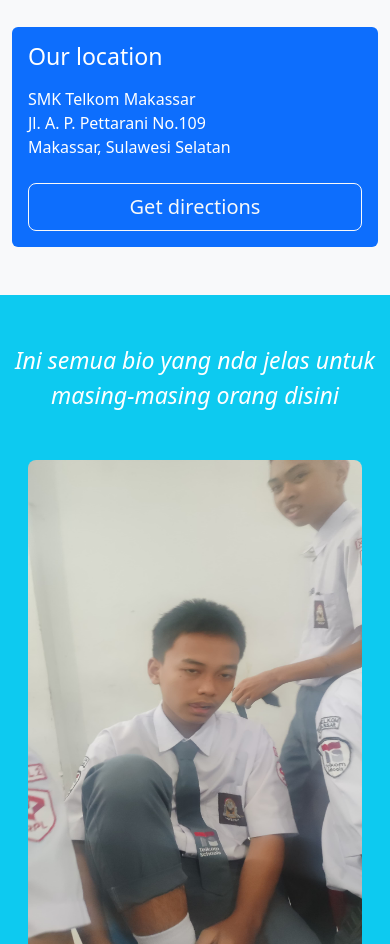
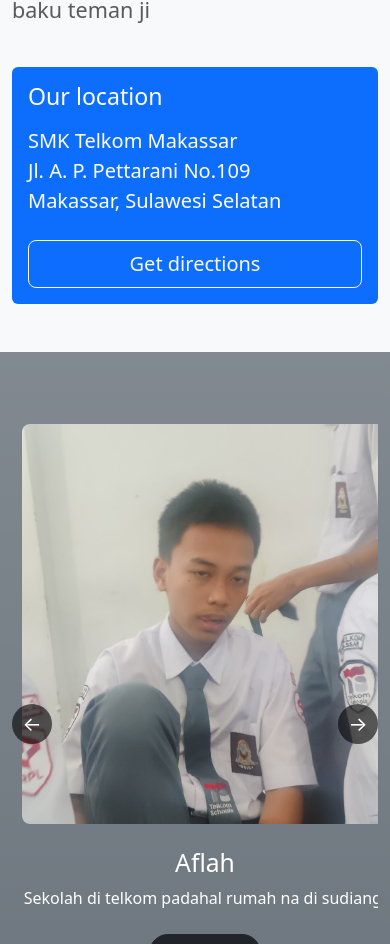
Before and after one commit to I-Kail-I/AFFAURAM, a Next.js app in the folder affauram/: page / in a window 390 px wide. Shown: the part 1056-2000 px from the top of the page. Built offline with nearby package versions, Linux system fonts and the light colour scheme.

Commit message:
Quick fix
1. Installing framer motion

Global Css
1. Making the custom scroll bar for all pages

Home JSX
1. Changing some quote for the bio
2. Making animation for cards in mobile view
3. Correcting the image overlay to be appear

```diff
--- a/affauram/package.json
+++ b/affauram/package.json
@@ -10,6 +10,7 @@
   },
   "dependencies": {
     "bootstrap": "^5.3.3",
+    "framer-motion": "^12.4.7",
     "next": "15.1.7",
     "react": "^19.0.0",
     "react-bootstrap": "^2.10.9",
--- /dev/null
+++ b/affauram/src/app/global.css
@@ -0,0 +1,20 @@
+/* width */
+::-webkit-scrollbar {
+  width: 10px;
+  height: 10px;
+}
+
+/* Track */
+::-webkit-scrollbar-track {
+  background: #c8b7b7;
+}
+
+/* Handle */
+::-webkit-scrollbar-thumb {
+  background: #221e1e;
+}
+
+/* Handle on hover */
+::-webkit-scrollbar-thumb:hover {
+  background: #3d3333;
+}
--- a/affauram/src/app/home/Home.jsx
+++ b/affauram/src/app/home/Home.jsx
@@ -1,13 +1,22 @@
+"use client";
+
 // Importing needed component
 import Image from "next/image";
+import {
+  GoChevronRight as Rightarrow,
+  GoChevronLeft as LeftArrow,
+  GoDash as DashLine,
+} from "react-icons/go";
+import { useState } from "react";
 import Link from "next/link";
 import { FaInstagram } from "react-icons/fa";
 import { Container, Button, Row, Col, Card, CardBody } from "react-bootstrap";
-import Navbar from "../../components/navbar/Navbar";
-import Footer from "../../components/footer/Footer";
+import Navbar from "@/components/navbar/Navbar";
+import Footer from "@/components/footer/Footer";
 import styles from "./Home.module.css";
+import { motion, AnimatePresence } from "framer-motion";
 
-// Foto nya semua
+// Foto assets
 import fotoBersama from "../../../public/assets/images/foto-mereka/FotoSamaAnak-Anak.jpg";
 import Aflah from "../../../public/assets/images/foto-mereka/FotoNaAflah.jpg";
 import Fatim from "../../../public/assets/images/foto-mereka/FotoNaFatim.jpg";
@@ -16,16 +25,19 @@ import Zahra from "../../../public/assets/images/foto-mereka/FotoNaZahra.jpg";
 import Mikail from "../../../public/assets/images/foto-mereka/FotoNaMikail.jpg";
 
 export default function Home() {
+  const [activeIndex, setActiveIndex] = useState(0);
+  const [direction, setDirection] = useState(1); // 1: next, -1: previous
+
   const bioAnakAnak = [
     {
       image: Aflah,
       name: "Aflah",
-      text: "Nda tau kenapa sekolah i di telkom, jauh na poe rumah na, ada di Sudiang.",
+      text: "Sekolah di telkom padahal rumah na di sudiang.",
     },
     {
       image: Aurinka,
       name: "Aurinka",
-      text: "Orang paling tinggi, titan na diantara kita semua, terus suka bom orang",
+      text: "Orang paling tinggi, mirip cart titan, sama bomber",
     },
     {
       image: Fatim,
@@ -35,7 +47,7 @@ export default function Home() {
     {
       image: Zahra,
       name: "Zahra",
-      text: "Orang bodok yang pergi sekolah di telkom padahal rumah na di Galesong",
+      text: "Orang bodok yang sekolah di telkom galesong poe tinggal",
     },
     {
       image: Mikail,
@@ -45,76 +57,87 @@ export default function Home() {
   ];
 
   const igNyaMasingMasing = [
-    {
-      name: "Aurinka",
-      link: "https://www.instagram.com/aurinka_ma/",
+    { name: "Aurinka", link: "https://www.instagram.com/aurinka_ma/" },
+    { name: "Fatim", link: "https://www.instagram.com/fatiimtam/" },
+    { name: "Zahra", link: "https://www.instagram.com/zhrarahh/" },
+    { name: "Mikail", link: "https://www.instagram.com/kaiil._/" },
+    { name: "Aflah", link: "https://www.instagram.com/yutaaaax/" },
+  ];
+
+  const nextButton = () => {
+    setDirection(1);
+    setActiveIndex((prev) => (prev + 1) % bioAnakAnak.length);
+  };
+
+  const previousButton = () => {
+    setDirection(-1);
+    setActiveIndex(
+      (prev) => (prev - 1 + bioAnakAnak.length) % bioAnakAnak.length
+    );
+  };
+
+  // Framer Motion variants for sliding horizontally
+  const slideVariants = {
+    initial: (direction) => ({
+      x: direction > 0 ? 300 : -300,
+      opacity: 0,
+    }),
+    animate: {
+      x: 10,
+      opacity: 10,
     },
-    {
-      name: "Fatim",
-      link: "https://www.instagram.com/fatiimtam/",
-    },
-    {
-      name: "Zahra",
-      link: "https://www.instagram.com/zhrarahh/",
-    },
-    {
-      name: "Mikail",
-      link: "https://www.instagram.com/kaiil._/",
-    },
-    {
-      name: "Aflah",
-      link: "https://www.instagram.com/yutaaaax/",
-    },
-  ];
+
+    exit: (direction) => ({
+      x: direction > 0 ? -300 : 300,
+      opacity: 0,
+    }),
+  };
 
   return (
     <>
-    {/* Navbar */}
       <Navbar />
 
-      {/* Home content */}
+      {/* Home Section */}
       <section
-        className={`${styles.heroSection} vh-100 position-relative`}
+        className={`${styles.fotoBersamaSection} vh-100 position-relative`}
         style={{
-          backgroundImage: `url(${fotoBersama.src})`, // First background image
+          backgroundImage: `url(${fotoBersama.src})`,
           backgroundSize: "cover",
           backgroundPosition: "center",
         }}
       >
-        {/* Second image overlay */}
-        <div className={styles.secondImageOverlay}>
+        <div className={styles.fotoBersamaOverlay}>
           <Image
             src={fotoBersama}
             alt="Group Photo Overlay"
             layout="fill"
             objectFit="contain"
-            quality={90}
+            quality={100}
             priority
           />
-        </div>
 
-        <Container className="h-100 d-flex align-items-center position-relative">
-          <div className="text-white text-center w-100">
-            <h1 className="display-3 fw-bold mb-4">
-              Picture with the <br />
-              Gang
+          <Container className="h-100 d-flex position-relative">
+            <div className="text-white d-flex flex-column text-center justify-content-center align-items-center vh-100 w-100">
+              <h1 className="display-3 fw-normal mb-4">
+                Picture with the <br /> Gang
               </h1>
+
               <Button variant="outline-light" size="lg">
                 See more
               </Button>
             </div>
           </Container>
+        </div>
       </section>
-
 
       {/* Meeting Point Section */}
       <section className={`py-5 ${styles.ourInfoSection}`}>
         <Container>
           <Row className="g-4">
             <Col md={6}>
-              <h2 className="display-5 fw-bold mb-4">Ketemu di</h2>
+              <h2 className="display-5 mb-4 fw-normal">Ketemu di</h2>
 
-              <p className="lead text-muted">
+              <p className="lead text-muted fs-4">
                 Ini semua nda tau ketemu dari mana, tapi yang pasti di SMK
                 Telkom Makassar dan tiba-tiba ji baku teman ji
               </p>
@@ -124,9 +147,9 @@ export default function Home() {
               <Card bg="primary" text="white" className="h-100 border-0">
                 <CardBody className="d-flex flex-column">
                   <div>
-                    <h3 className="mb-3">Our location</h3>
+                    <h3 className="mb-3 fw-normal">Our location</h3>
 
-                    <address className="mb-4">
+                    <address className="mb-4 fs-5 fw-light">
                       SMK Telkom Makassar
                       <br />
                       Jl. A. P. Pettarani No.109
@@ -146,18 +169,15 @@ export default function Home() {
       </section>
 
       {/* Bio's Section */}
-      <section className="bg-info text-white py-5">
-        <Container className="text-center mb-5">
-          <blockquote className="fs-3 fst-italic">
-            Ini semua bio yang nda jelas untuk masing-masing orang disini
-          </blockquote>
-        </Container>
-
-        <Container fluid className="px-4">
+      <section
+        className={`text-white py-5 bg-secondary bg-gradient ${styles.bioNyaMereka}`}
+      >
+        {/* Desktop Version */}
+        <Container fluid className="px-3 d-none d-md-block">
           <Row className="flex-nowrap overflow-auto gx-4">
             {bioAnakAnak.map((person, index) => (
               <Col md={4} lg={3} key={index} className="px-3 text-center">
-                <div className={styles.bioCard}>
+                <div className="bioCard">
                   <Image
                     src={person.image}
                     alt={person.name}
@@ -165,10 +185,13 @@ export default function Home() {
                     className="img-fluid rounded-3"
                     objectFit="cover"
                   />
+
                   <div className="mt-3">
-                    <h3 className="h2">{person.name}</h3>
-                    <p className="mb-3">{person.text}</p>
-                    <Button variant="dark" className="w-10">
+                    <h3 className="h2 fw-normal">{person.name}</h3>
+
+                    <p className="mb-4 fw-normal">{person.text}</p>
+
+                    <Button variant="dark" className="w-10 rounded-pill">
                       Learn more
                     </Button>
                   </div>
@@ -177,22 +200,79 @@ export default function Home() {
             ))}
           </Row>
         </Container>
+
+        {/* Mobile Version with Animated Slider */}
+        <Container className="d-block d-md-none position-relative mt-4">
+          <div className={styles.sliderContainer}>
+            <Button
+              variant="outline-light"
+              className={`${styles.sliderButton} position-absolute start-0 top-50 translate-middle-y`}
+              style={{ left: "10px" }}
+              onClick={previousButton}
+            >
+              ←
+            </Button>
+
+            <div
+              className="text-center px-4"
+              style={{ position: "relative", height: "100%" }}
+            >
+              <AnimatePresence initial={false} custom={direction}>
+                <motion.div
+                  key={activeIndex}
+                  className={styles["bio-card-mobile"]}
+                  custom={direction}
+                  variants={slideVariants}
+                  initial="initial"
+                  animate="animate"
+                  exit="exit"
+                  transition={{ duration: 0.5 }}
+                >
+                  <Image
+                    src={bioAnakAnak[activeIndex].image}
+                    alt={bioAnakAnak[activeIndex].name}
+                    className="img-fluid rounded-3"
+                    style={{ height: "400px", objectFit: "cover" }}
+                  />
+                  <div className="mt-4">
+                    <h3 className="h2 fw-normal">
+                      {bioAnakAnak[activeIndex].name}
+                    </h3>
+
+                    <p className="mb-4">{bioAnakAnak[activeIndex].text}</p>
+
+                    <Button variant="dark" className="rounded-pill w-10">Learn More</Button>
+                  </div>
+                </motion.div>
+              </AnimatePresence>
+            </div>
+
+            <Button
+              variant="outline-light"
+              className={`${styles.sliderButton} position-absolute end-0 top-50 translate-middle-y`}
+              style={{ right: "10px" }}
+              onClick={nextButton}
+            >
+              →
+            </Button>
+          </div>
+        </Container>
       </section>
 
       {/* Social Links Section */}
-      <section className="bg-warning text-white py-5">
+      <section className="bg-warning bg-gradient text-white py-5">
         <Container>
           <Row className="justify-content-center">
             <Col xl={8} className="text-center">
               <h2 className="display-5 mb-5">Link masing-masing instagram</h2>
 
-              <div className="d-flex flex-wrap justify-content-center gap-3">
+              <div className="d-flex flex-wrap justify-content-center">
                 {igNyaMasingMasing.map((account, index) => (
                   <Link key={index} href={account.link} passHref legacyBehavior>
                     <Button
                       as="a"
                       variant="link"
-                      className={`d-flex align-items-center px-4 mx-1 bg-dark text-light ${styles.socialLink}`}
+                      className="d-flex align-items-center px-4 mx-2 mt-2 bg-dark text-light socialLink"
                       target="_blank"
                       rel="noopener noreferrer"
                     >
@@ -207,7 +287,6 @@ export default function Home() {
         </Container>
       </section>
 
-      {/* Footer */}
       <Footer />
     </>
   );
--- a/affauram/src/app/home/Home.module.css
+++ b/affauram/src/app/home/Home.module.css
@@ -1,5 +1,5 @@
-/* Hero section styles */
-.fotoBersamaSection {
+/* Our info section styles */
+.ourInfo.fotoBersamaSection {
   position: relative;
   height: 100vh;
   width: 100%;
@@ -12,7 +12,7 @@
   left: 0;
   width: 100%;
   height: 100%;
-  z-index: -1;
+  z-index: 1;
 }
 
 /* Our info section styles */
@@ -24,57 +24,97 @@
 /* Bio section styles */
 .bioNyaMereka {
   padding: 2rem 0;
+  background-color: #242729;
 }
 
-.bioNyaMereka .row {
-  padding-bottom: 1rem;
-  scroll-behavior: smooth;
-  -webkit-overflow-scrolling: touch;
+/* Mobile slider container with fixed height */
+.sliderContainer {
+  position: relative;
+  height: 600px;
+  overflow: hidden;
 }
 
-/* Custom scrollbar for bio section */
-.bioNyaMereka .row::-webkit-scrollbar {
-  height: 8px;
+/* Bio card mobile: absolute positioning prevents layout reflow */
+.bio-card-mobile {
+  position: absolute;
+  top: 0;
+  left: 0;
+  width: 100%;
+  transition: transform 0.3s ease;
 }
 
-.bioNyaMereka .row::-webkit-scrollbar-track {
-  background: #f1f1f1;
+/* Slider button styles */
+.sliderButton {
+  background-color: rgba(0, 0, 0, 0.6);
+  border: none;
+  border-radius: 50%;
+  width: 40px;
+  height: 40px;
+  color: white;
+  display: flex;
+  align-items: center;
+  justify-content: center;
+  font-size: 1.5rem;
+  cursor: pointer;
+  z-index: 10;
+  transition: background-color 0.3s;
 }
 
-.bioNyaMereka .row::-webkit-scrollbar-thumb {
-  background: #888;
-  border-radius: 4px;
+.sliderButton:hover {
+  background-color: rgba(0, 0, 0, 0.8);
 }
 
-.bioNyaMereka .row::-webkit-scrollbar-thumb:hover {
-  background: #555;
+/* Bio section styles */
+.bioNyaMereka {
+  padding: 2rem 0;
+  background-color: #242729;
 }
 
-/* Responsive adjustments */
-@media (max-width: 768px) {
-  .fotoBersamaSection {
-    height: 70vh;
-  }
-
-  .heroBackground {
-    background-position: center 30%;
-  }
-
-  .bioNyaMereka .col-md-3 {
-    min-width: 250px;
-  }
+/* Mobile slider container with fixed height */
+.sliderContainer {
+  position: relative;
+  height: 600px;
+  overflow: hidden;
 }
 
-@media (max-width: 576px) {
-  .fotoBersamaSection {
-    height: 50vh;
-  }
-
-  .heroBackground {
-    background-position: center 20%;
-  }
+/* Bio card mobile: absolute positioning prevents layout reflow */
+.bio-card-mobile {
+  position: absolute;
+  top: 0;
+  left: 0;
+  width: 100%;
+  transition: transform 0.3s ease;
 }
 
-.socialLink:hover {
+/* Slider button styles */
+.sliderButton {
+  background-color: rgba(0, 0, 0, 0.6);
+  border: none;
+  width: 40px;
+  height: 40px;
+  color: white;
+  display: flex;
+  align-items: center;
+  justify-content: center;
+  font-size: 20px;
+  cursor: pointer;
+  z-index: 10;
+  border-radius: 100%;
+  -webkit-border-radius: 100%;
+  -moz-border-radius: 100%;
+  -ms-border-radius: 100%;
+  -o-border-radius: 100%;
+  transition: background-color 1s;
+  -webkit-transition: background-color 1s;
+  -moz-transition: background-color 1s;
+  -ms-transition: background-color 1s;
+  -o-transition: background-color 1s;
+}
+
+.sliderButton:hover {
+  background-color: rgba(0, 0, 0, 0.8);
+}
+
+.linkButtonIg:hover {
   color: blue;
 }
--- a/affauram/src/app/layout.jsx
+++ b/affauram/src/app/layout.jsx
@@ -1,5 +1,6 @@
 import { Geist, Geist_Mono } from "next/font/google";
 import 'bootstrap/dist/css/bootstrap.min.css';
+import "@/app/global.css"
 
 const geistSans = Geist({
   variable: "--font-geist-sans",
```
Also changed, not shown: 1 other file (tests, documents, lock files or other folders). Lines whose indentation alone changed are shown as unchanged.
